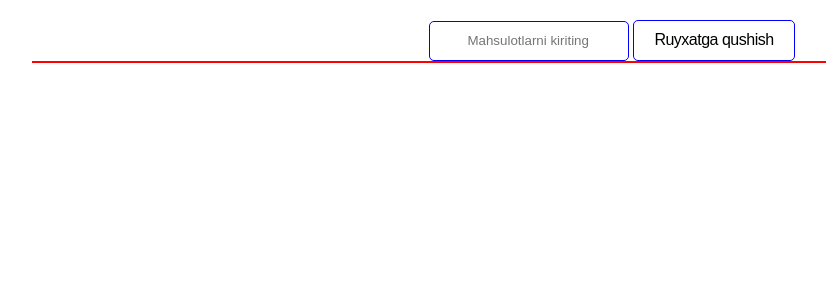
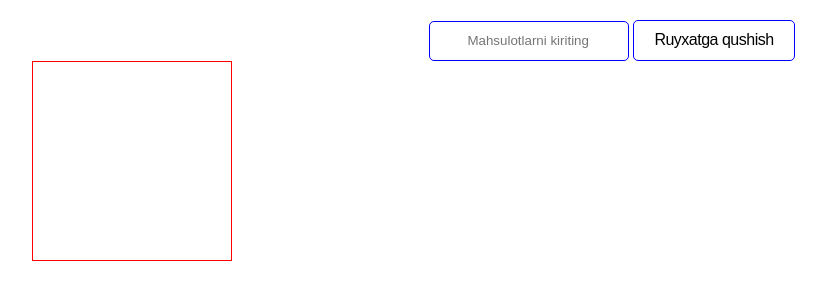
Before and after one commit to SarvarbekYuldoshov/JavaScriptDom, a plain HTML site: page Dom/index.html in a window 1280 px wide. Shown: the whole page, without its empty margins (28-854 px from the left). Drawn offline with Linux system fonts and the light colour scheme.

Commit message:
salomlar

```diff
--- a/Dom/css/main.css
+++ b/Dom/css/main.css
@@ -53,8 +53,8 @@
      color: aliceblue;
 }
 .header-list{
-    /* justify-content: center;
+    justify-content: center;
     width: 200px;
-    height: 200px; */
+    height: 200px;
     border: 1px solid red;
 }
```
